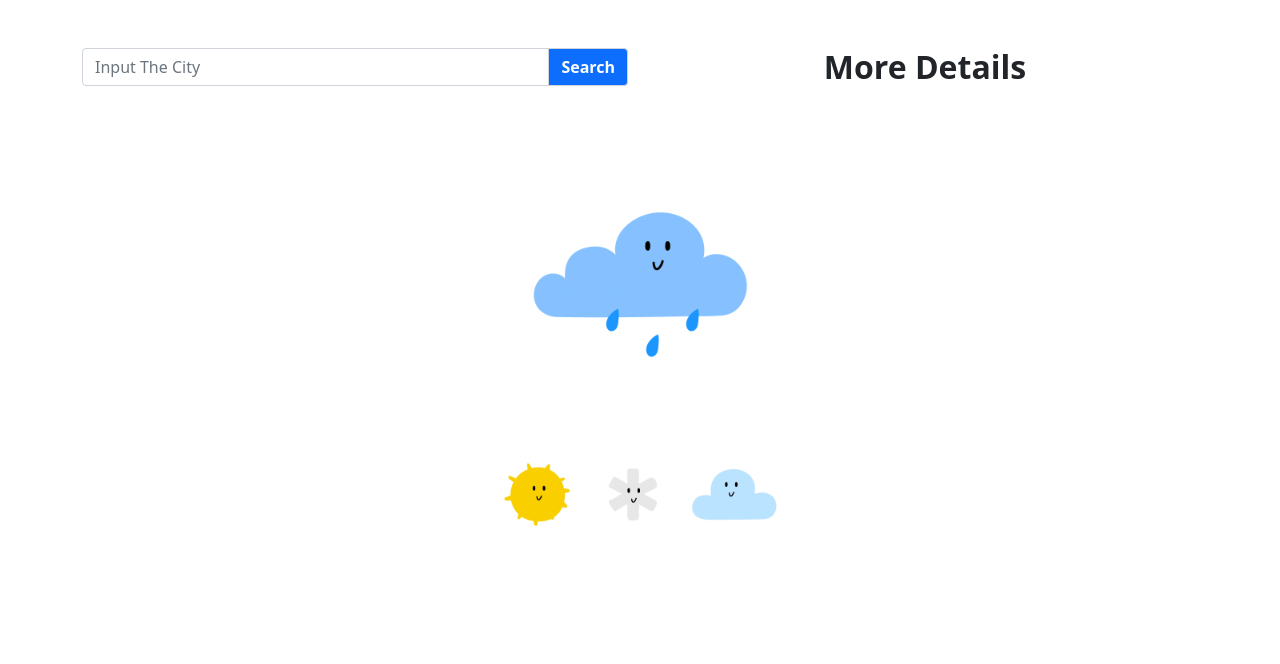
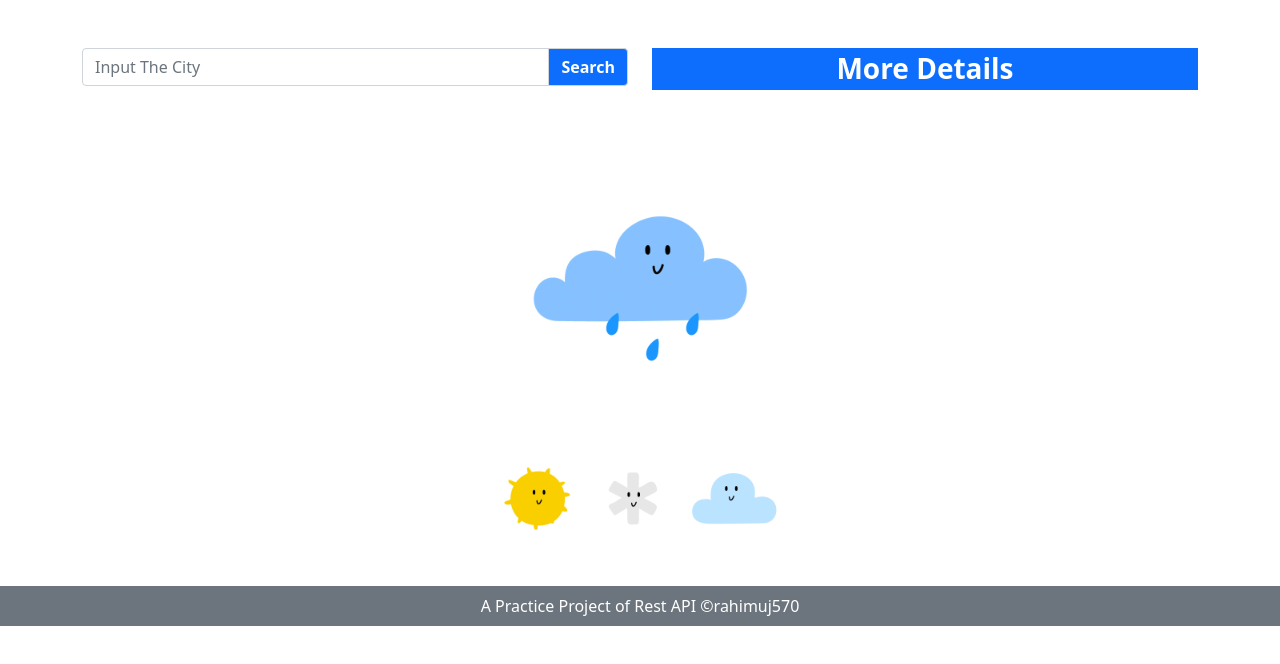
Before and after one commit to rahimuj570/vanilla-JS-weather-info, a plain HTML site: page index.html in a window 1280 px wide. Drawn offline with nearby package versions, Linux system fonts and the light colour scheme.

Commit message:
footer, favicon and minor update in UI

```diff
--- a/index.html
+++ b/index.html
@@ -8,7 +8,7 @@
       name="viewport"
       content="width=device-width, initial-scale=1, shrink-to-fit=no"
     />
-
+    <link rel="shortcut icon" href="./fav.png" type="image/x-icon" />
     <!-- Bootstrap CSS v5.0.2 -->
     <link
       rel="stylesheet"
@@ -53,7 +53,9 @@
         </div>
         <!-- ---- More Details Card --- -->
         <div class="mt-md-5 mt-0 col-md-6">
-          <h2 class="my-md-0 mt-5 fw-bold">More Details</h2>
+          <h3 class="bg-primary text-white py-1 my-md-0 mt-5 fw-bold">
+            More Details
+          </h3>
           <div
             id="loader2"
             style="height: 125px; display: none"
@@ -75,6 +77,11 @@
     <div id="default" class="mt-0 w-50 mx-auto">
       <img class="w-100" src="./weather.gif" alt="rahimuj570" />
     </div>
+    <footer class="bg-secondary">
+      <p class="text-center text-white py-2 px-1">
+        A Practice Project of Rest API &copy;rahimuj570
+      </p>
+    </footer>
     <!-- JavaScript Linked -->
     <script src="./weather.js"></script>
   </body>
```
Also changed, not shown: fav.png (added).
